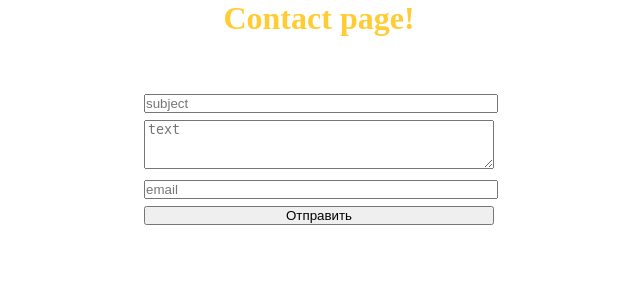
After one commit to iamkirillnb/Architecture-and-design-patterns-in-Python, a Python web app: template templates/app/ok.html in a window 1280 px wide. The commit adds this page. Shown: the top 300 px of the page, without its empty margins (321-961 px from the left). Run offline with Jinja, Linux system fonts and the light colour scheme; the template is opened without the code that fills it, so the values that code supplies are empty.

Commit message:
fix folders 0.02

```diff
--- a/app/__init__.py
+++ b/app/__init__.py
@@ -1,2 +1,2 @@
-from .core import index_page, about_page, contact_page, NotFoundPage, users_page
+from .views import index_page, about_page, contact_page, NotFoundPage, users_page
 from .render import render
--- /dev/null
+++ b/templates/app/ok.html
@@ -0,0 +1,46 @@
+<!DOCTYPE html>
+<html lang="en">
+
+<head>
+    <meta charset="UTF-8">
+    <meta http-equiv="X-UA-Compatible" content="IE=edge">
+    <meta name="viewport" content="width=device-width, initial-scale=1.0">
+    <title>ok</title>
+</head>
+
+<body>
+    <style>
+        * {
+            margin: 0;
+            padding: 0;
+        }
+
+        .ok {
+            color: #FFCC33;
+            text-align: center;
+        }
+        form {
+            width:350px;
+            margin:50px auto 0;
+        }
+        form input {
+            width:100%;
+            margin-top:7px;
+        }
+        form textarea {
+            box-sizing:border-box;
+            width:350px;
+            margin-top:7px;
+            padding:1px 3px;
+        }
+    </style>
+    <h1 class="ok">Contact page!</h1>
+    <form method='post'>
+        <input type="text" name="subject" required placeholder='subject'>
+        <textarea name="comment" cols="40" rows="3" placeholder='text'></textarea>
+        <input type="email" name="email" pattern="[a-z0-9._%+-]+@[a-z0-9.-]+\.[a-z]{2,4}$" size="30" required placeholder='email'><br/>
+        <input type="submit" value="Отправить">
+    </form>
+</body>
+
+</html>
--- a/templates/app/users.html
+++ b/templates/app/users.html
@@ -36,7 +36,7 @@
     <p><span class='method'>POST:</span>(create user ?user=name)</p>
     <p class="list_of_users">Все пользователи:</p>
     <ol class="list_of_users">
-    {% for user in users[0] %}
+    {% for user in users %}
 
         <li>{{user.name}}</li>
 
```
Also changed, not shown: app/core.py (deleted, +0 -26 lines), app/views.py (added, +61 -0 lines), framework/manager.py (+18 -52 lines).
